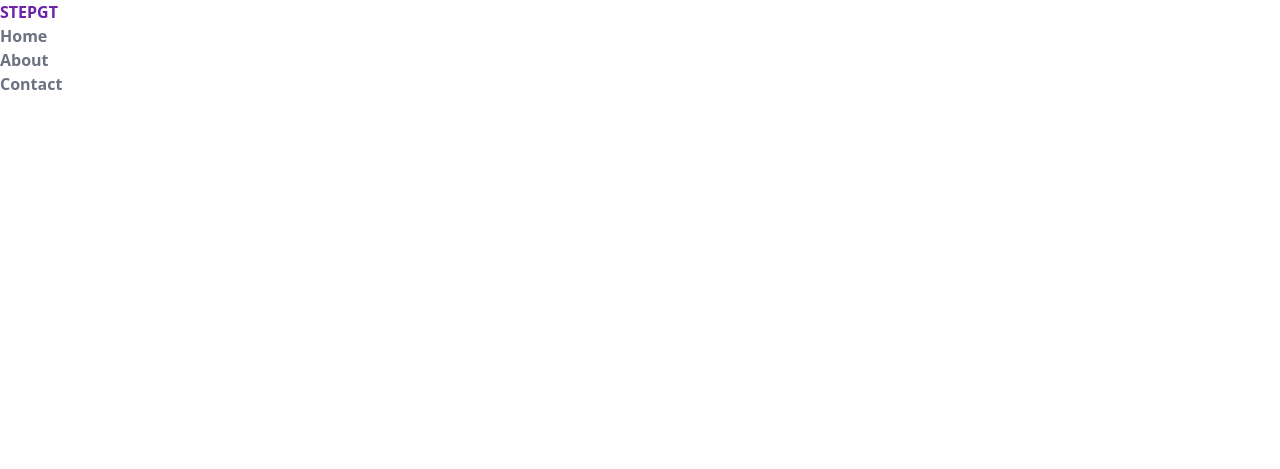
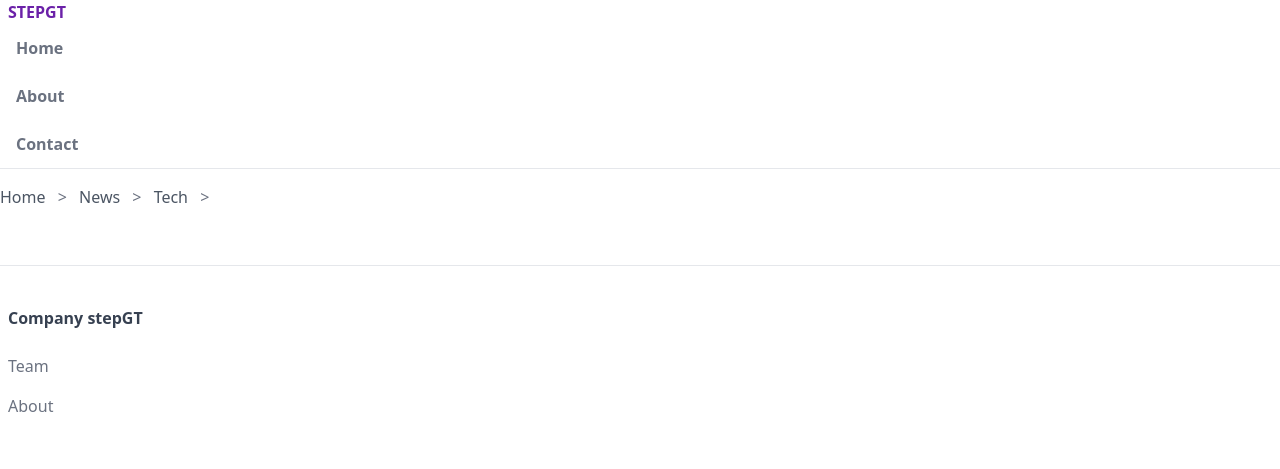
Before and after one commit to stepGT/this_tailwindcss, a website: page index.html in a window 1280 px wide. Drawn offline with Linux system fonts and the light colour scheme.

Commit message:
Added main && footer

```diff
--- a/index.html
+++ b/index.html
@@ -10,16 +10,40 @@
 </head>
 
 <body>
-    <header>
+    <header class="px-2 border-b">
         <a class="uppercase font-bold text-purple-800" href="#">stepGT</a>
         <nav>
             <ul class="text-gray-500 font-semibold">
-                <li><a href="#">Home</a></li>
-                <li><a href="#">About</a></li>
-                <li><a href="#">Contact</a></li>
+                <li><a class="inline-block py-3 px-2" href="#">Home</a></li>
+                <li><a class="inline-block py-3 px-2" href="#">About</a></li>
+                <li><a class="inline-block py-3 px-2" href="#">Contact</a></li>
             </ul>
         </nav>
     </header>
+    <main>
+        <div>
+            <div class="py-4 overflow-y-auto whitespace-nowrap">
+                <a class="text-gray-600" href="#">Home</a>
+                <span class="mx-2 text-gray-500">&gt;</span>
+                <a class="text-gray-600" href="#">News</a>
+                <span class="mx-2 text-gray-500">&gt;</span>
+                <a class="text-gray-600" href="#">Tech</a>
+                <span class="mx-2 text-gray-500">&gt;</span>
+            </div>
+        </div>
+    </main>
+
+    <footer class="border-t mt-10 py-10 px-2">
+        <div>
+            <div>
+                <h6 class="font-semibold text-gray-700 mb-4">Company stepGT</h6>
+                <ul>
+                    <li><a class="inline-block text-gray-500 py-2" href="#">Team</a></li>
+                    <li><a class="inline-block text-gray-500 py-2" href="#">About</a></li>
+                </ul>
+            </div>
+        </div>
+    </footer>
 </body>
 
 </html>
```
Also changed, not shown: dist/style.css.
